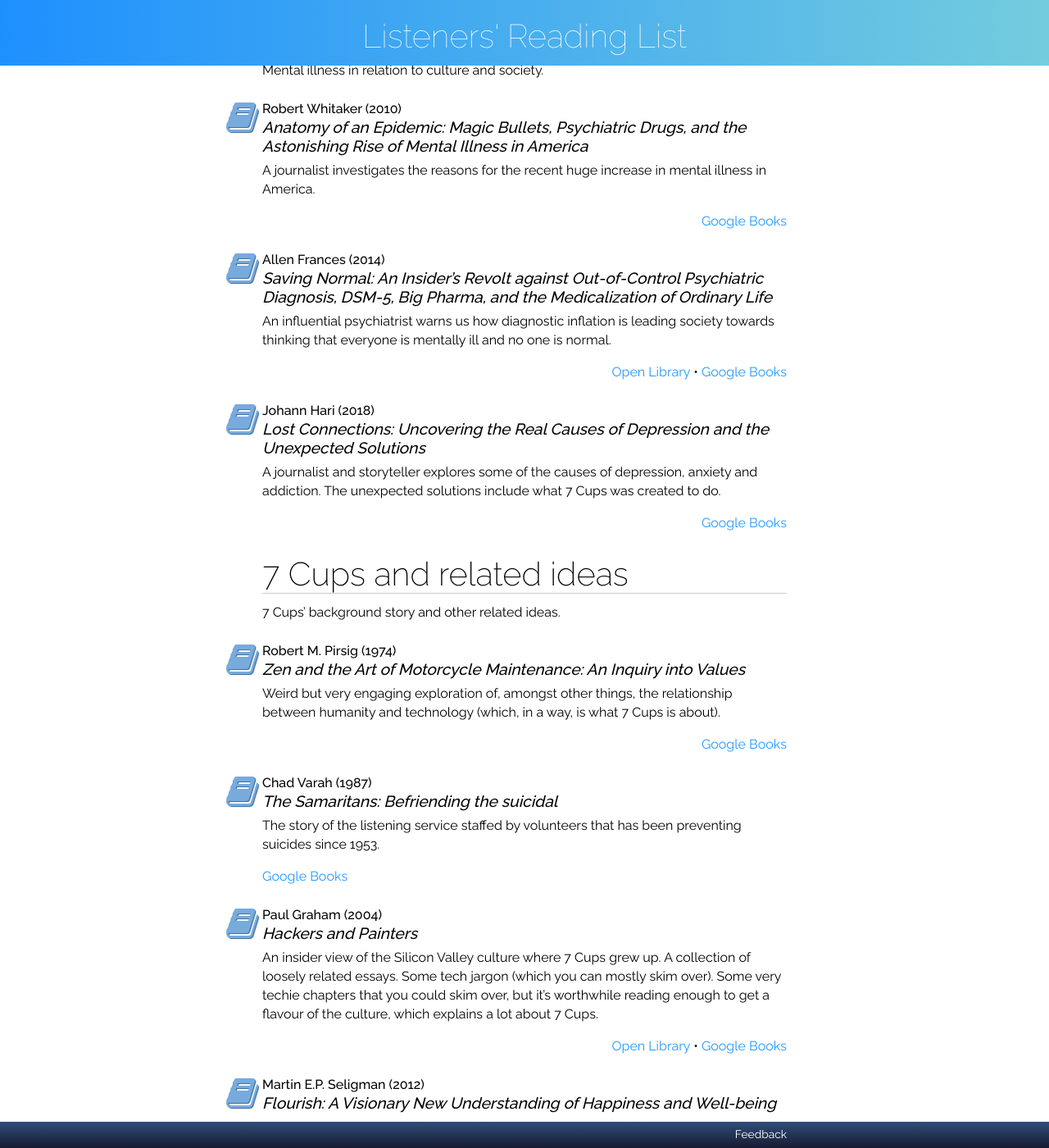
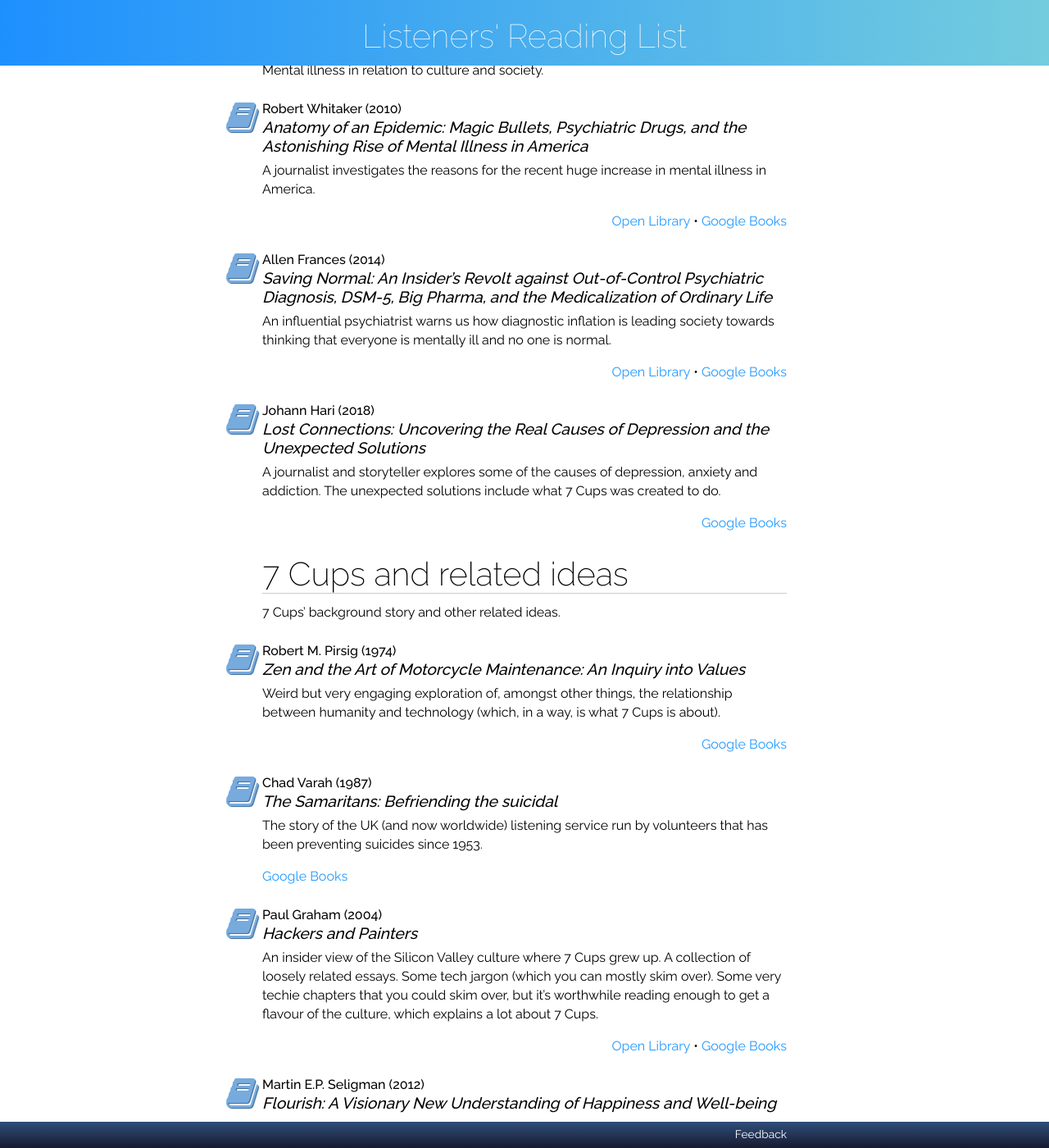
Before and after one commit to RarelyCharlie/rarelycharlie.github.io, a Jekyll site: the page built from books.md, in a window 1280 px wide and 1400 px high, scrolled down 1006 px. Shown: the whole window at 82% size. Built offline with Jekyll 4.4.1, drawn with Linux system fonts in a browser that asks for light colours.

Commit message:
open library links

```diff
--- a/books.md
+++ b/books.md
@@ -43,7 +43,7 @@ Mental illness in relation to culture and society.
 
 A journalist investigates the reasons for the recent huge increase in mental illness in America.
 
-[Google Books](https://books.google.co.uk/books?id=eUch4UPibi4C)
+[Open Library](https://openlibrary.org/works/OL16105659W/Anatomy_of_an_epidemic) &bull; [Google Books](https://books.google.co.uk/books?id=eUch4UPibi4C)
 {:.links}
 
 #### Allen Frances (2014) _Saving Normal: An Insider's Revolt against Out-of-Control Psychiatric Diagnosis, DSM-5, Big Pharma, and the Medicalization of Ordinary Life_
@@ -73,7 +73,7 @@ Weird but very engaging exploration of, amongst other things, the relationship b
 
 #### Chad Varah (1987) _The Samaritans: Befriending the suicidal_
 
-The story of the listening service staffed by volunteers that has been preventing suicides since 1953.
+The story of the UK (and now worldwide) listening service run by volunteers that has been preventing suicides since 1953.
 
 [Google Books](https://books.google.co.uk/books?id=l08wNAAACAAJ)
 
```
